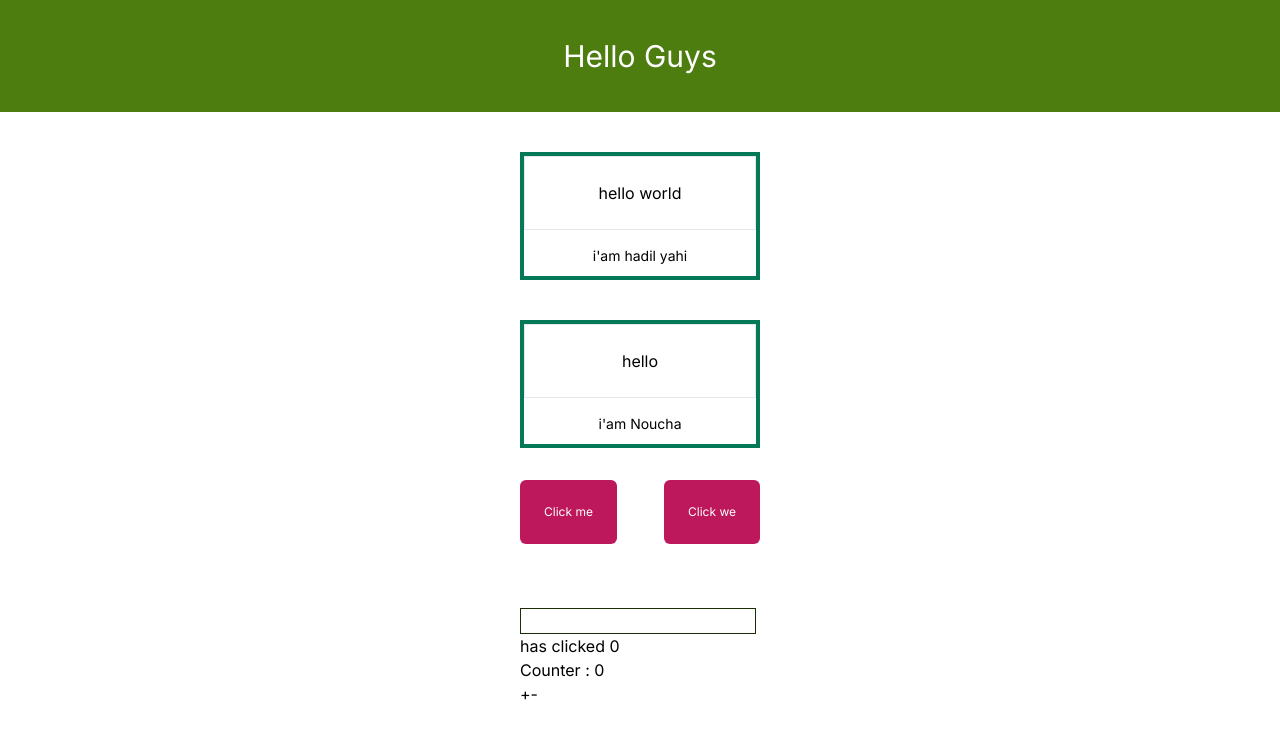
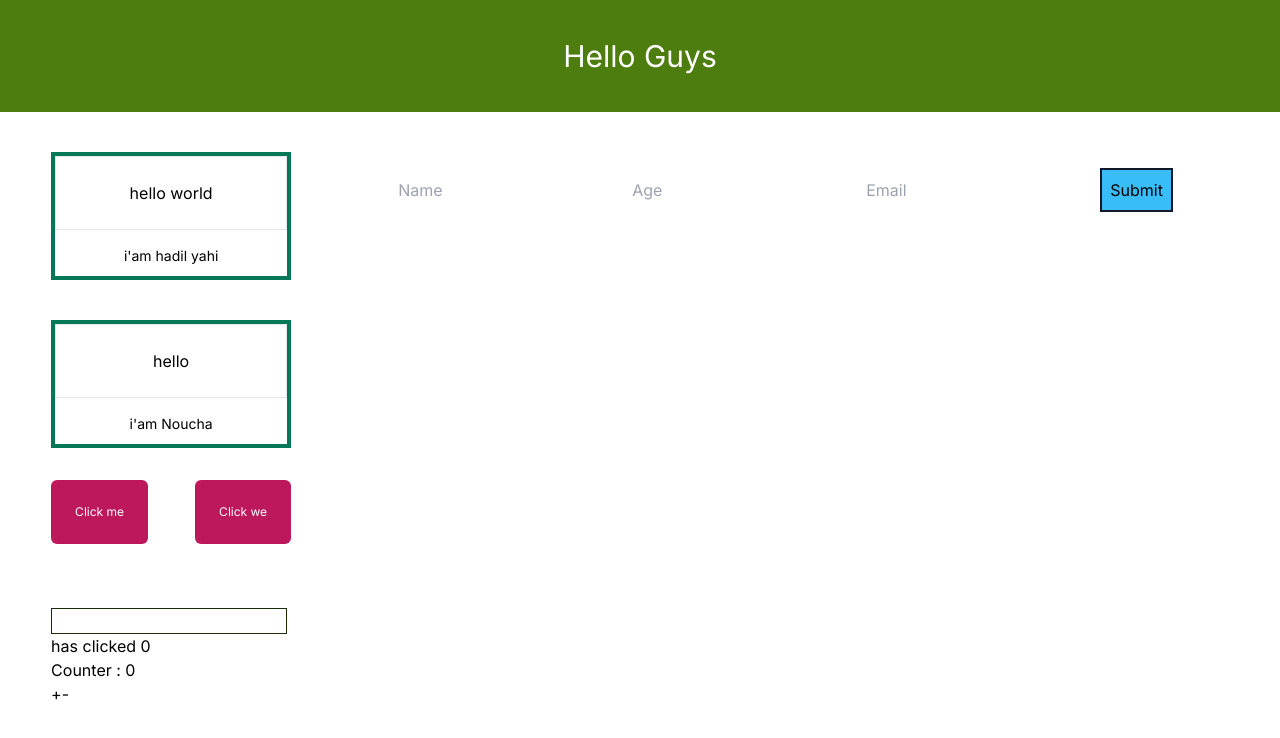
Before and after one commit to hadilyahi/learning, a Next.js app: page / in a window 1280 px wide. Shown: the top 738 px of the page. Built offline with nearby package versions, Linux system fonts and the light colour scheme.

Commit message:
post data with rest api

```diff
--- /dev/null
+++ b/app/componentApi/Create.tsx
@@ -0,0 +1,59 @@
+"use client";
+
+import { useState } from "react";
+import axios from "axios";
+
+function Create() {
+  const [name, setName] = useState("");
+  const [age, setAge] = useState("");
+  const [email, setEmail] = useState("");
+
+  const handleSubmit = (e: React.FormEvent<HTMLFormElement>) => {
+    e.preventDefault();
+
+    axios
+      .post("https://66882ed60bc7155dc01ab3d0.mockapi.io/Crud", {
+        e_name: name,
+        e_age: age,
+        e_email: email,
+      })
+      .then((response) => {
+        console.log("Data submitted successfully:", response.data);
+
+        setName("");
+        setAge("");
+        setEmail("");
+      })
+      .catch((error) => {
+        console.error("There was an error submitting the data!", error);
+      });
+  };
+
+  return (
+    <form onSubmit={handleSubmit}>
+      <input
+        type="text"
+        placeholder="Name"
+        value={name}
+        onChange={(e) => setName(e.target.value)}
+      />
+      <input
+        type="text"
+        placeholder="Age"
+        value={age}
+        onChange={(e) => setAge(e.target.value)}
+      />
+      <input
+        type="email"
+        placeholder="Email"
+        value={email}
+        onChange={(e) => setEmail(e.target.value)}
+      />
+      <button className="bg-sky-400 border-2 border-gray-900 p-2" type="submit">
+        Submit
+      </button>
+    </form>
+  );
+}
+
+export default Create;
--- a/app/page.tsx
+++ b/app/page.tsx
@@ -5,6 +5,7 @@ import Section from "./component/Section";
 import Button from "./component/Button";
 import axios from 'axios'
 import UseState from "./Hooks/UseState";
+import Create from "./componentApi/Create";
 const section= [
   {id:1,Text:"hello world" ,content:"i'am hadil yahi"},
   {id:2,Text:"hello" ,content:"i'am Noucha"},
@@ -19,7 +20,7 @@ const buttonTitles = [
     <>
 
        <Head/>
-      <div className="flex justify-center ">
+      <div className="flex justify-evenly">
         <div>
          {section.map((preperis) =>(
 
@@ -34,6 +35,9 @@ const buttonTitles = [
             <UseState/>
          </div>
         </div>
+         <div className="m-14">
+            <Create/>
+         </div>
       </div>
 
     </>
```
